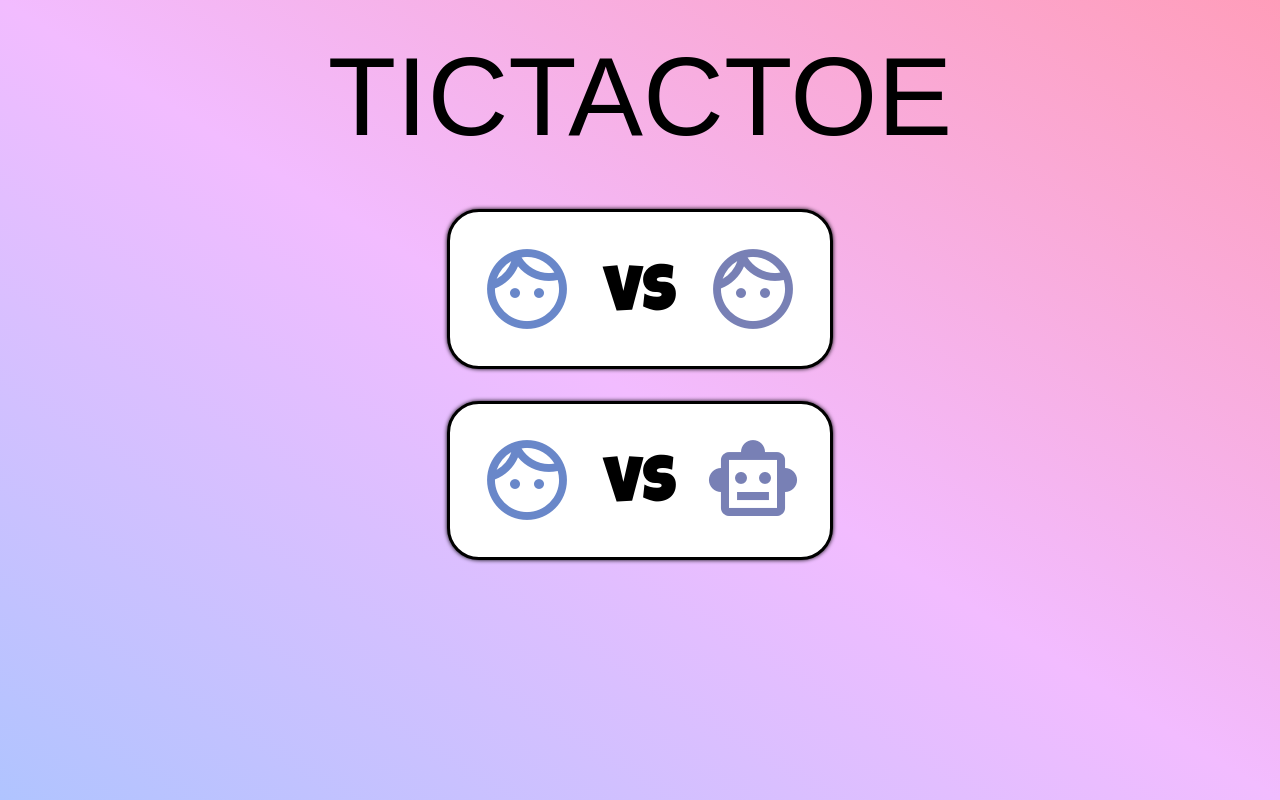
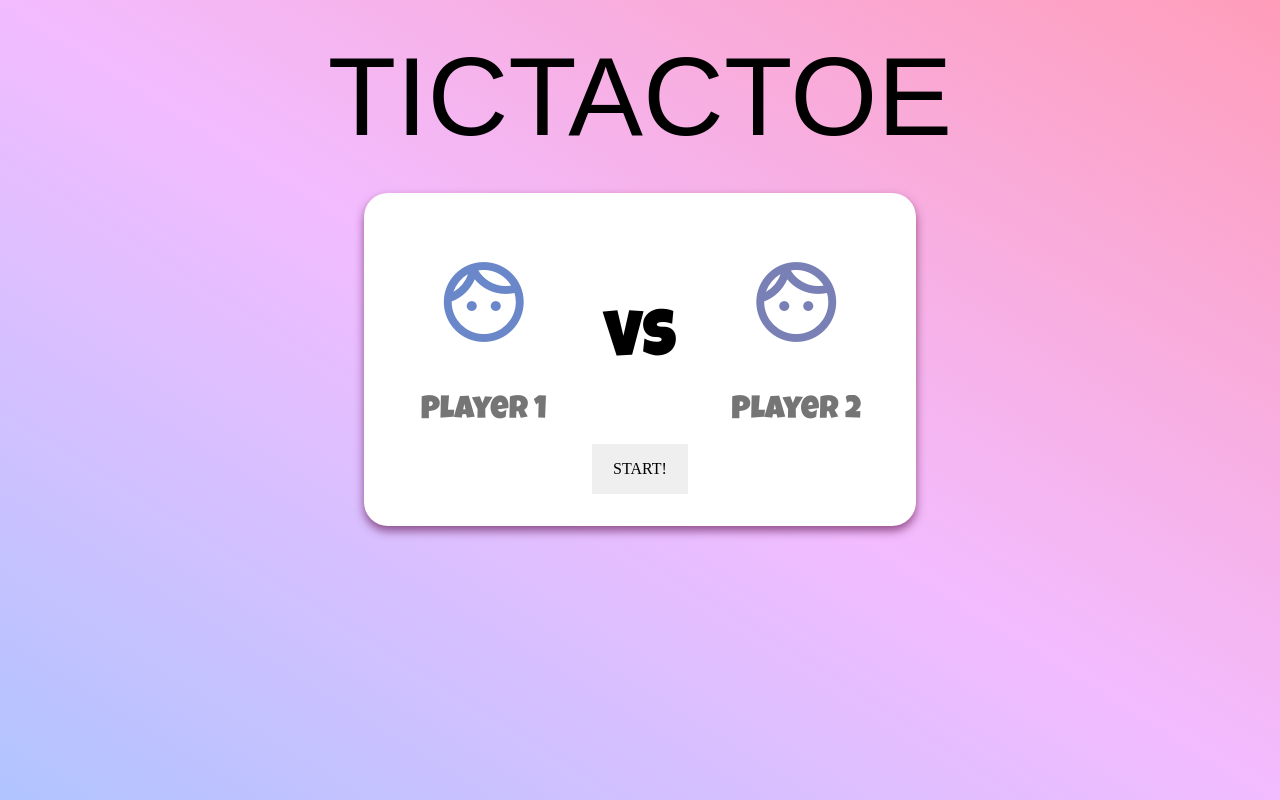
Before and after one commit to renchester/top-tictactoe, a plain HTML site: page index.html in a window 1280 px wide. Drawn offline with Linux system fonts and the light colour scheme; a web font is replaced by a local one.

Commit message:
Add player name form and styles

```diff
--- a/index.html
+++ b/index.html
@@ -22,18 +22,44 @@
     <header>
       <p class="title">TICTACTOE</p>
     </header>
-    <div class="game-opponent">
-      <div class="opponent opp-player">
+    <div class="game-opponent hidden">
+      <div class="opponent opp-player" data-opponent="player">
         <span class="material-icons-outlined opp-player-1"> face </span>
         <span class="opp-vs">VS</span>
         <span class="material-icons-outlined opp-player-2"> face </span>
       </div>
-      <div class="opponent opp-ai">
+      <div class="opponent opp-ai" data-opponent="ai">
         <span class="material-icons-outlined opp-player-1"> face </span>
         <span class="opp-vs">VS</span>
         <span class="material-icons-outlined opp-ai"> smart_toy </span>
       </div>
     </div>
+
+    <div class="game-players">
+      <div class="players-stats">
+        <div class="player-1 stats">
+          <span class="material-icons-outlined opp-player-1"> face </span>
+          <input
+            type="text"
+            class="player-1 name-input"
+            placeholder="Player 1"
+            maxlength="10"
+          />
+        </div>
+        <span class="opp-vs">VS</span>
+        <div class="player-2 stats">
+          <span class="material-icons-outlined opp-player-2"> face </span>
+          <input
+            type="text"
+            class="player-2 name-input"
+            placeholder="Player 2"
+            maxlength="10"
+          />
+        </div>
+      </div>
+      <button class="btn start-game">START!</button>
+    </div>
+
     <main class="game-container hidden">
       <div class="game-board">
         <div class="square square-0" data-id="0" data-filled="false">
--- a/style.css
+++ b/style.css
@@ -11,6 +11,8 @@
 
 :root {
   --square-size: 100px;
+  --player-1-color: #6987c9;
+  --player-2-color: #7880b5;
 }
 
 html {
@@ -98,10 +100,9 @@ body {
   display: flex;
   justify-content: center;
   align-items: center;
-  border: 3.5px solid black;
   border-radius: 32px;
   margin: 1rem auto;
-  box-shadow: 0px 0px 4px 0px black;
+  box-shadow: 0px 5px 5px 0px rgba(102, 26, 85, 0.678);
   background-color: white;
   transition: transform ease-in-out 300ms;
   cursor: pointer;
@@ -120,12 +121,12 @@ body {
 }
 
 .material-icons-outlined.opp-player-1 {
-  color: #6987c9;
+  color: var(--player-1-color);
 }
 
 .material-icons-outlined.opp-player-2,
 .material-icons-outlined.opp-ai {
-  color: #7880b5;
+  color: var(--player-2-color);
 }
 
 .opp-vs {
@@ -135,6 +136,61 @@ body {
   padding-top: 1rem;
 }
 
+/*  GAME PLAYERS */
+.game-players {
+  display: flex;
+  flex-direction: column;
+  width: max-content;
+  margin: auto;
+  background-color: white;
+  border-radius: 24px;
+  box-shadow: 0px 5px 10px 0px rgba(102, 26, 85, 0.678);
+  padding: 2em 0;
+}
+
+.players-stats {
+  display: flex;
+  align-items: center;
+}
+
+.stats {
+  display: flex;
+  flex-direction: column;
+  align-items: center;
+}
+
+.name-input {
+  width: 240px;
+  height: max-content;
+  padding: 1rem;
+  background-color: transparent;
+}
+
+.name-input:focus {
+  outline: none;
+}
+
+.name-input,
+.name-input::placeholder {
+  font-size: 2rem;
+  font-family: 'Luckiest Guy', Arial, Helvetica, sans-serif;
+  text-align: center;
+}
+
+.player-1.name-input {
+  color: var(--player-1-color);
+}
+
+.player-2.name-input {
+  color: var(--player-2-color);
+}
+
+.btn.start-game {
+  width: max-content;
+  margin: auto;
+  padding: 1rem 1.3rem;
+}
+
 /*  HELPER STYLES */
 .hidden {
   display: none;
```
